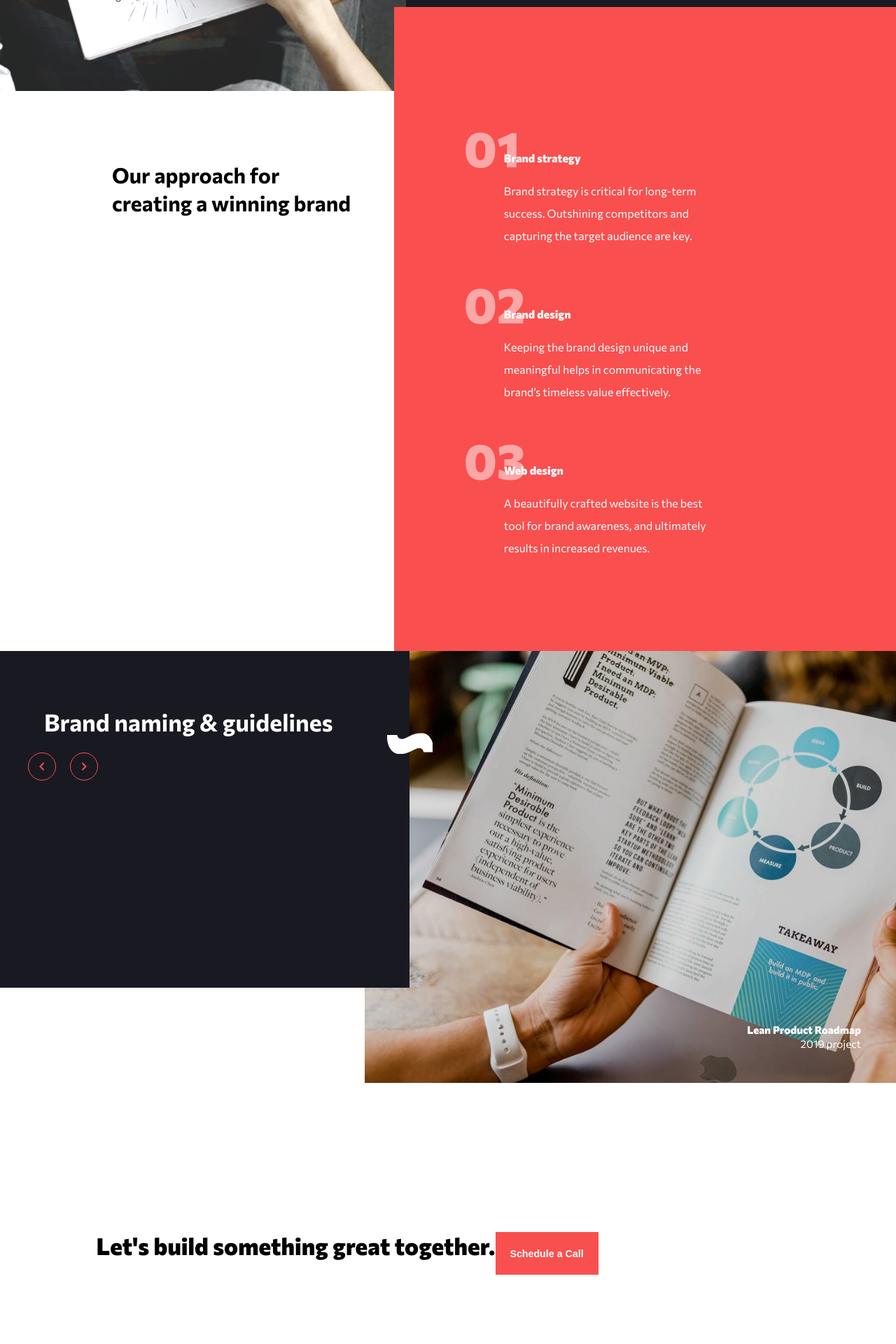
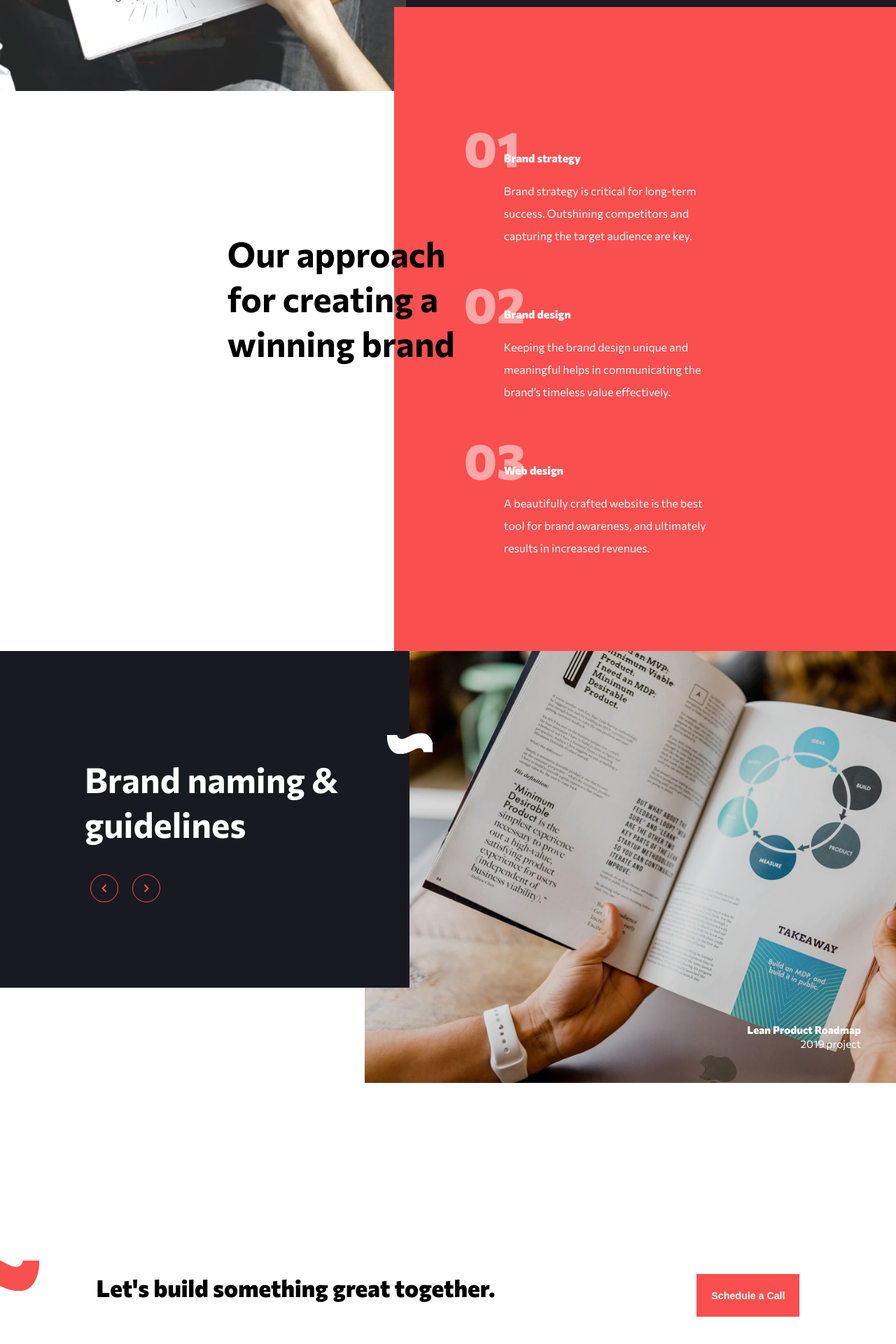
Before and after one commit to ChamuMutezva/creative-single-page-site-react, a React (Create React App) app: page / in a window 1280 px wide. Shown: the part 1569-3489 px from the top of the page at 70% size. Before the commit the page ends 3446 px from the top, so only its background shows below. Built offline with nearby package versions, Linux system fonts and the light colour scheme.

Commit message:
desktop footer design

```diff
--- a/src/Footer/Footer.css
+++ b/src/Footer/Footer.css
@@ -22,3 +22,23 @@
     display: flex;
   }
 }
+@media screen and (min-width: 1180px) {
+  .footer {
+    position: relative;
+    padding-top: 60px;
+    padding-bottom: 60px;
+  }
+  .footer::before {
+    position: absolute;
+    width: 136px;
+    left: -65px;
+    transform: scale(0.8);
+    background-repeat: no-repeat;
+    height: 60px;
+    content: "";
+    background-image: url("../assets/desktop/bg-pattern-wave-red.svg");
+  }
+  .footer__container {
+    justify-content: space-between;
+  }
+}
--- a/src/Main/Projects/Projects.css
+++ b/src/Main/Projects/Projects.css
@@ -106,3 +106,18 @@ figcaption {
     transform: scale(0.5);
   }
 }
+
+@media screen and (min-width: 1180px) {
+  .projects__ctrl {
+    padding-top: 70px;
+    padding-left: 65px;
+  }
+  .ctrls__title h4 {
+    font-size: 3.11rem;
+    line-height: 64px;
+  }
+  .ctrls {
+    margin-left: 24px;
+    margin-top: 40px;
+  }
+}
--- a/src/Main/Promotional/Promotional.css
+++ b/src/Main/Promotional/Promotional.css
@@ -113,4 +113,12 @@
     line-height: 32px;
     width: 75%;
   }
+  .promotional__heading {
+    position: relative;
+    font-size: 3.1rem;
+    line-height: 64px;
+    margin-top: 200px;
+    margin-right: -120px;
+    z-index: 10;
+  }
 }
```
Also changed, not shown: 2 other files (tests, documents, lock files or other folders).
